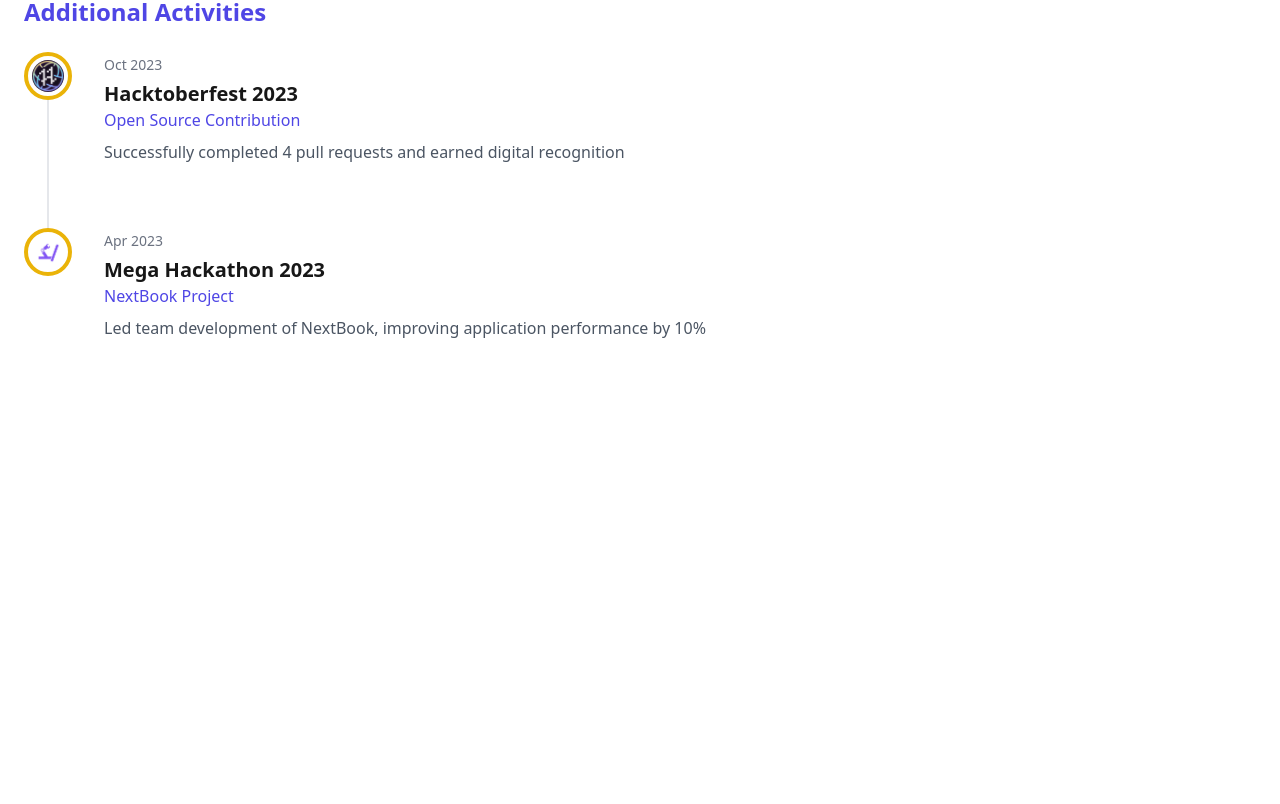
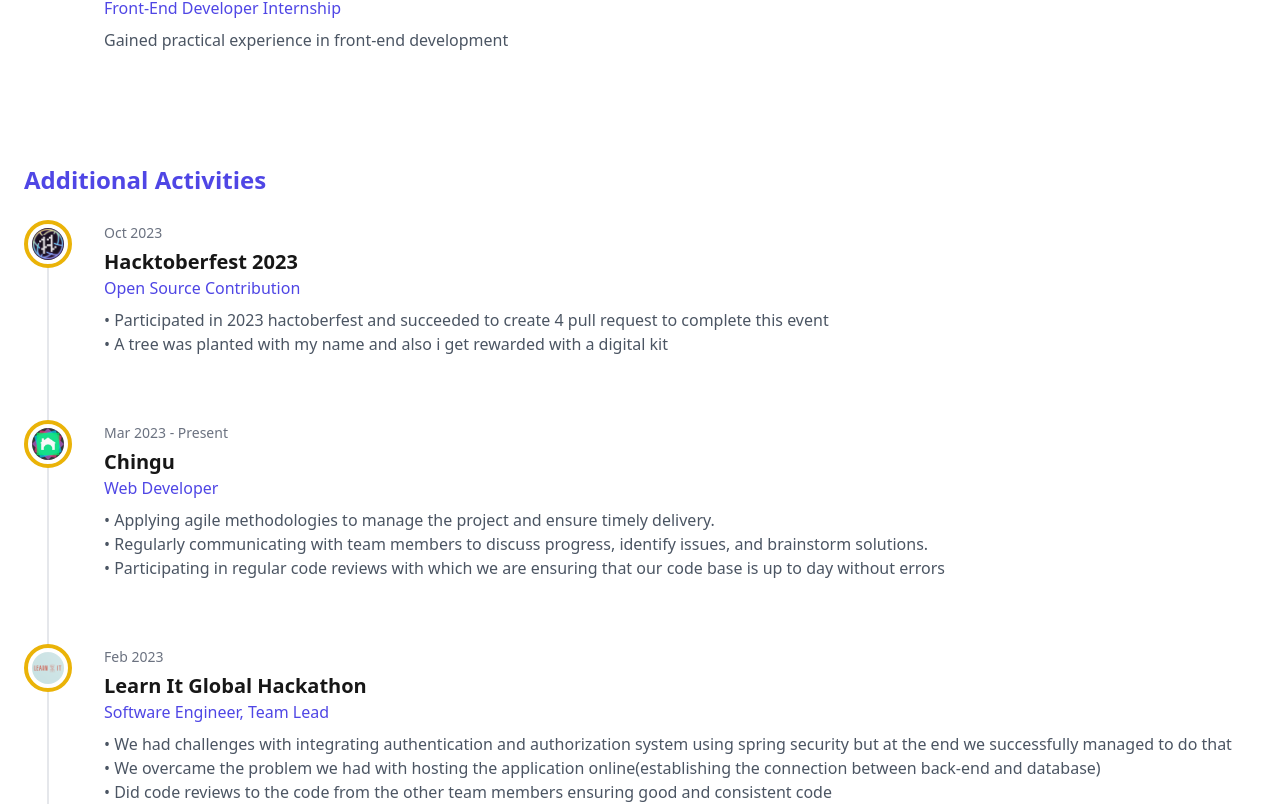
Before and after one commit to anevski-stefan/portfolio-new, a Next.js app: page /about in a window 1280 px wide. Shown: the part 1076-1880 px from the top of the page. Before the commit the page ends 1544 px from the top, so only its background shows below. Built offline with nearby package versions, Linux system fonts and the light colour scheme; no server answers.

Commit message:
add more experiences & fix the description to be in bullet points

```diff
--- a/src/components/about/Timeline.tsx
+++ b/src/components/about/Timeline.tsx
@@ -16,7 +16,11 @@
       date: "Sep 2023 - Present",
       title: "One Inside",
       subtitle: "Software Engineer",
-      description: "Working on Solid.js migration, TypeScript development, and international team collaboration",
+      description: `• Migrating our front-end setup to Solid.js, harnessing its flexibility and speed to create a better user experience.
+
+• Working closely with a diverse team spread across different countries focusing on clear communication and understanding of each other's cultures to make sure our projects run smoothly.
+
+• Mastering TypeScript, Handlebars, and SCSS to ensure our code is strong, flexible, and easy to maintain.`,
       logo: "/images/companies/vass.jpg",
       category: 'work' as const
     },
@@ -52,15 +56,39 @@
       date: "Oct 2023",
       title: "Hacktoberfest 2023",
       subtitle: "Open Source Contribution",
-      description: "Successfully completed 4 pull requests and earned digital recognition",
+      description: `• Participated in 2023 hactoberfest and succeeded to create 4 pull request to complete this event
+• A tree was planted with my name and also i get rewarded with a digital kit`,
       logo: "/images/companies/hacktoberfest.png",
+      category: 'achievement' as const
+    },
+    {
+      date: "Mar 2023 - Present",
+      title: "Chingu",
+      subtitle: "Web Developer",
+      description: `• Applying agile methodologies to manage the project and ensure timely delivery.
+• Regularly communicating with team members to discuss progress, identify issues, and brainstorm solutions.
+• Participating in regular code reviews with which we are ensuring that our code base is up to day without errors`,
+      logo: "/images/companies/chingu.jpg",
+      category: 'achievement' as const
+    },
+    {
+      date: "Feb 2023",
+      title: "Learn It Global Hackathon",
+      subtitle: "Software Engineer, Team Lead",
+      description: `• We had challenges with integrating authentication and authorization system using spring security but at the end we successfully managed to do that
+• We overcame the problem we had with hosting the application online(establishing the connection between back-end and database)
+• Did code reviews to the code from the other team members ensuring good and consistent code
+• Was leading a team of three other team members, was creating and managing tickets in Jira for staying up to date with our process`,
+      logo: "/images/companies/learn-it.png",
       category: 'achievement' as const
     },
     {
       date: "Apr 2023",
       title: "Mega Hackathon 2023",
-      subtitle: "NextBook Project",
-      description: "Led team development of NextBook, improving application performance by 10%",
+      subtitle: "Software Engineer, Team Lead",
+      description: `• Overcame the challenge of integrating the front-end with the back-end by working collaboratively with my team members to connect React.js to Spring Boot
+• Overcame the additional challenge of coordinating tasks and communications across different time zones through clear and proactive communication channels, ensuring efficient progress throughout the project
+• Enhanced application performance by 10% through proactive module updates and consistent optimization`,
       logo: "/images/companies/mega-hackathon.png",
       category: 'achievement' as const
     }
@@ -108,7 +136,7 @@
             <span className="text-sm text-gray-500 dark:text-gray-400">{event.date}</span>
             <h3 className="text-xl font-semibold mt-1">{event.title}</h3>
             <p className="text-indigo-600 dark:text-indigo-400">{event.subtitle}</p>
-            <p className="text-gray-600 dark:text-gray-300 mt-2">{event.description}</p>
+            <p className="text-gray-600 dark:text-gray-300 mt-2 whitespace-pre-line">{event.description}</p>
           </div>
         </motion.div>
       ))}
```
Also changed, not shown: public/images/companies/chingu.jpg (added), public/images/companies/learn-it.png (added).
